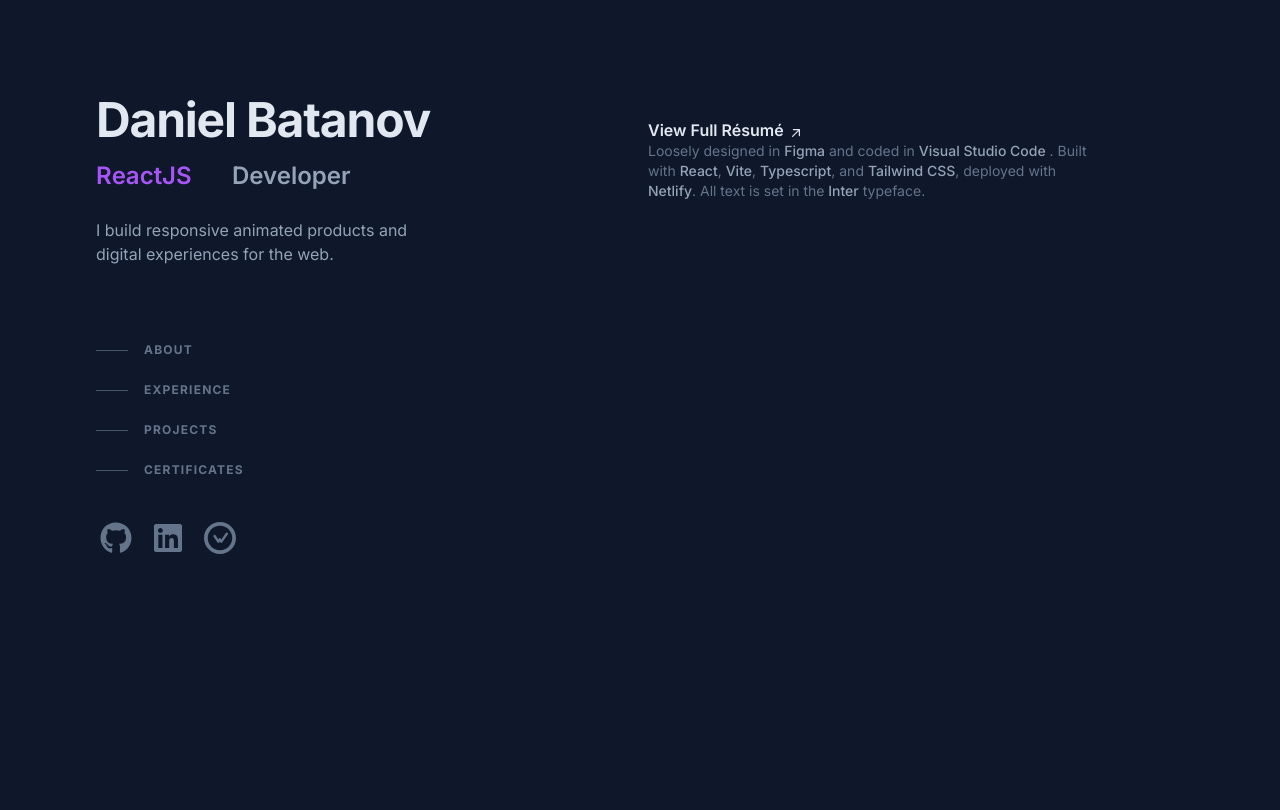
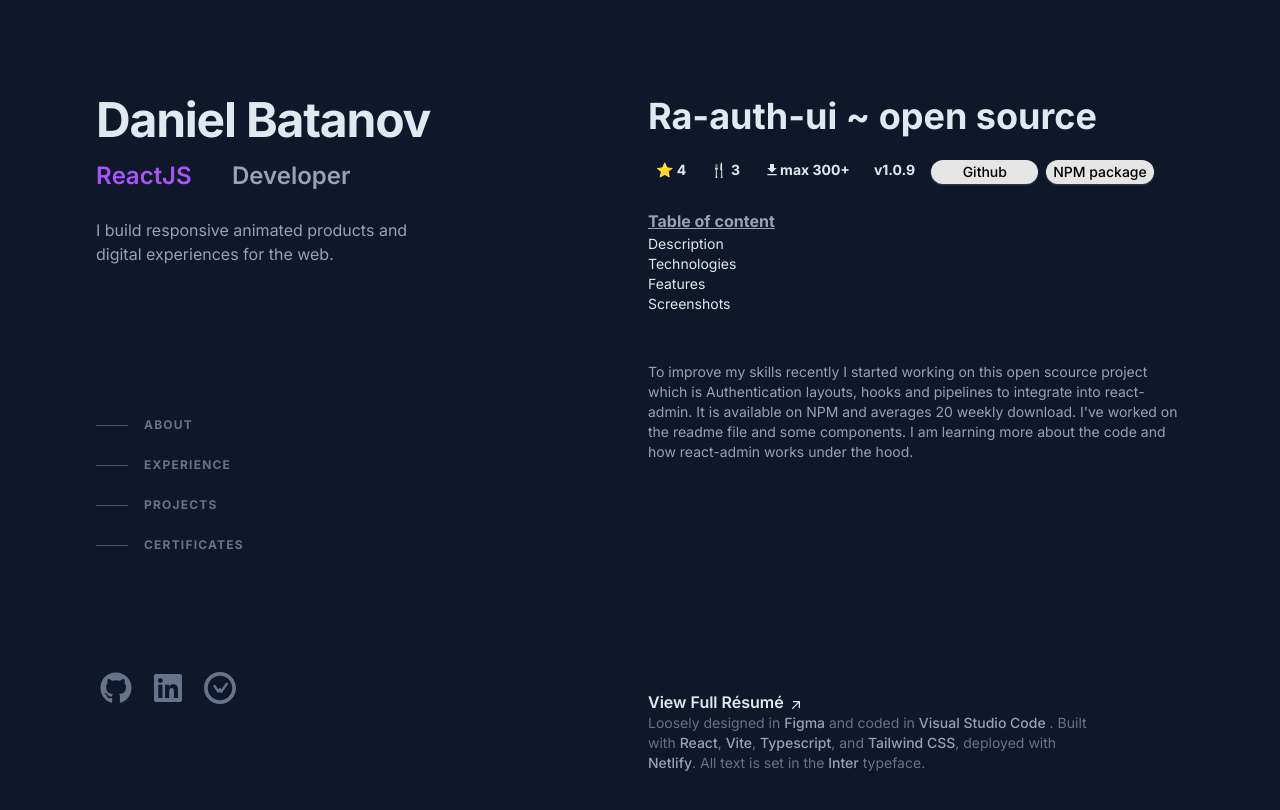
Before and after one commit to batanoffs/portfolio, a React (Vite) app: page /ra-auth-ui in a window 1280 px wide. Shown: the top 810 px of the page. Built offline with nearby package versions, Linux system fonts and the light colour scheme.

Commit message:
updated folder structure routes and added projects info pages

```diff
--- a/package.json
+++ b/package.json
@@ -3,7 +3,7 @@
   "author": "Daniel Batanov",
   "private": true,
   "homepage": "https://danielbatanov.netlify.app/",
-  "version": "0.0.1",
+  "version": "1.0.2",
   "type": "module",
   "scripts": {
     "dev": "vite",
--- a/src/App.tsx
+++ b/src/App.tsx
@@ -2,7 +2,7 @@ import { Routes, Route } from 'react-router-dom'
 
 import { MainContent } from './components/MainContent'
 import { Footer } from './components/Footer'
-import { MasterLayout } from './layout/master'
+import { MasterLayout } from './layout/MasterLayout'
 import { MainLayout } from './layout/MainLayout'
 import { SocialIcons } from './components/SocialIcons'
 import { JobTitleAnimatedText } from './components/JobTitle'
@@ -10,7 +10,9 @@ import { Navigation } from './components/Navigation'
 import ScrollToAnchor from './utils/ScrollToAnchor'
 
 import { SideLayout } from './layout/SideLayout'
+import { ProjectDetails } from './pages/ProjectsDetails'
 
+import data from './data.json'
 import './index.css'
 
 export const App = () => {
@@ -25,6 +27,12 @@ export const App = () => {
             <MainLayout>
                 <Routes>
                     <Route path="/" element={<MainContent />} />
+                    {data.projects.map((project) => (
+                        <Route
+                            path={project.href}
+                            element={<ProjectDetails project={project} />}
+                        />
+                    ))}
                 </Routes>
                 <Footer />
             </MainLayout>
--- a/src/components/MainContent.tsx
+++ b/src/components/MainContent.tsx
@@ -1,5 +1,3 @@
-// import { Routes, Route } from 'react-router-dom'
-
 import { Experience } from './Experience'
 import { Projects } from './Projects'
 import { About } from './About'
--- a/src/components/Projects.tsx
+++ b/src/components/Projects.tsx
@@ -2,16 +2,29 @@ import { Link } from 'react-router-dom'
 
 type Project = {
     id: string
+    label: string
     title: string
     description: string
-    url: string
     image: string
+    links: {
+        live?: string
+        github?: string
+        npm?: string
+    }
+    achievments?: Array<
+        | string
+        | {
+              stars?: string
+              forks?: string
+              downloads?: string
+              version?: string
+          }
+    >
     href: string
-    label: string
-    tags?: {
+    tags: Array<{
         id: string
         name: string
-    }[]
+    }>
 }
 
 type Props = {
@@ -59,7 +72,7 @@ export const Projects = ({ projects = [] }: Props = {}) => {
                                             leading-tight text-slate-200 hover:text-teal-300
                                             focus-visible:text-teal-300 group/link text-base "
                                                 to={project.href}
-                                                target='_self'
+                                                target="_self"
                                                 aria-label="coming soon"
                                             >
                                                 <span className="absolute -inset-x-4 -inset-y-2.5 hidden rounded md:-inset-x-6 md:-inset-y-4 lg:block"></span>
@@ -89,7 +102,7 @@ export const Projects = ({ projects = [] }: Props = {}) => {
                                                 leading-tight text-slate-200 hover:text-teal-300
                                                 focus-visible:text-teal-300 group/link text-base"
                                                 to={project.href}
-                                                target='_self'
+                                                target="_self"
                                                 rel="noreferrer noopener"
                                                 aria-label={project.label || 'View project'}
                                             >
--- a/src/data.json
+++ b/src/data.json
@@ -119,8 +119,15 @@
             "title": "Mini Finance Innovations",
             "description": "This is the project I completed for Softuniada 2024 programing Olympiad. In short it is responsive platform that simulates online banking, offering features such as top-up, add friends, transactions, history and more.",
             "image": "https://notablepen.backendless.app/api/files/app/AppData/home/newLogoPng.png",
-            "url": "https://batanoffs.github.io/mini-finance/",
-            "href": "./mini-finance",
+            "links": {
+                "live": "https://batanoffs.github.io/mini-finance/",
+                "github": "https://github.com/batanoffs/mini-finance"
+            },
+            "href": "/mini-finance",
+            "achievments": [
+                "Top 10",
+                "Finance App"
+            ],
             "tags": [
                 {
                     "id": "0",
@@ -162,8 +169,25 @@
             "title": "Ra-auth-ui ~ open source",
             "description": "To improve my skills recently I started working on this open scource project which is Authentication layouts, hooks and pipelines to integrate into react-admin. It is available on NPM and averages 20 weekly download. I've worked on the readme file and some components. I am learning more about the code and how react-admin works under the hood.",
             "image": "/ra-auth.png",
-            "url": "https://github.com/ValentinnDimitroff/ra-auth-ui",
-            "href": "./ra-auth-ui",
+            "links": {
+                "github": "https://github.com/ValentinnDimitroff/ra-auth-ui",
+                "npm": "https://www.npmjs.com/package/ra-auth-ui"
+            },
+            "href": "/ra-auth-ui",
+            "achievments": [
+                {
+                    "stars": "4"
+                },
+                {
+                    "forks": "3"
+                },
+                {
+                    "downloads": "300+"
+                },
+                {
+                    "version": "v1.0.9"
+                }
+            ],
             "tags": [
                 {
                     "id": "0",
@@ -193,8 +217,12 @@
             "title": "E-commerce book store",
             "description": "Lorem ipsum dolor sit amet consectetur adipisicing elit. Necessitatibus distinctio nam illum est? Vitae, eum ab nihil facere soluta eaque in! Quia veniam est laudantium aliquid assumenda vitae dolore? Blanditiis.",
             "image": "/comingsoon2.png",
-            "url": "",
-            "href": "./book-store",
+            "links": {
+                "live": "",
+                "github": ""
+            },
+            "href": "/book-store",
+            "milestones": [],
             "tags": [
                 {
                     "id": "0",
--- /dev/null
+++ b/src/pages/ProjectsDetails.tsx
@@ -0,0 +1,145 @@
+type ProjectDetails = {
+    project: {
+        id: string
+        label: string
+        title: string
+        description: string
+        image: string
+        links: {
+            live?: string
+            github?: string
+            npm?: string
+        }
+        achievments?: Array<
+            | string
+            | {
+                  stars?: string
+                  forks?: string
+                  downloads?: string
+                  version?: string
+              }
+        >
+        href: string
+        tags: Array<{
+            id: string
+            name: string
+        }>
+    }
+}
+
+export const ProjectDetails = ({ project }: ProjectDetails) => {
+    return (
+        <div
+            className="flex flex-col gap-6 justify-between mb-16 scroll-mt-16 h-[auto] md:mb-24 md:h-[500px]
+            lg:mb-26 lg:h-[500px] lg:scroll-mt-24"
+        >
+            <h1 className="text-4xl font-bold text-slate-200 self-start">{project.title}</h1>
+
+            <section className="flex gap-2">
+                {project.achievments?.map((achievment, index) => (
+                    <div key={index} className="text-sm text-slate-200 font-bold px-2">
+                        {typeof achievment === 'string' ? (
+                            achievment
+                        ) : achievment?.stars ? (
+                            <span className="flex items-center">⭐️ {achievment.stars}</span>
+                        ) : achievment?.forks ? (
+                            <span className="flex items-center">🍴 {achievment.forks}</span>
+                        ) : achievment?.downloads ? (
+                            <span className="flex items-center">
+                                <svg
+                                    xmlns="http://www.w3.org/2000/svg"
+                                    viewBox="0 0 24 24"
+                                    width="16"
+                                    height="16"
+                                >
+                                    <path fill="none" d="M0 0h24v24H0z" />
+                                    <path
+                                        fill="currentColor"
+                                        d="M19 9h-4V3H9v6H5l7 7 7-7zM5 18v2h14v-2H5z"
+                                    />
+                                </svg>
+                                {' max '}
+                                {achievment.downloads}
+                            </span>
+                        ) : achievment?.version ? (
+                            <span className="flex items-center">{achievment.version}</span>
+                        ) : (
+                            ''
+                        )}
+                    </div>
+                ))}
+                {project.links.live && (
+                    <a
+                        className="font-medium hover:bg-teal-400 hover:text-black bg-white border-black h-6 py-0.5
+                    text-center text-sm shadow-sm shadow-slate-700 text-black w-[20%] rounded-xl"
+                        href={project.links.live}
+                        target="_blank"
+                    >
+                        Live demo
+                    </a>
+                )}
+                {project.links.github && (
+                    <a
+                        className="font-medium hover:bg-teal-400 hover:text-black bg-white border-black h-6 py-0.5
+                    text-center text-sm shadow-sm shadow-slate-700 text-black w-[20%] rounded-3xl"
+                        href={project.links.github}
+                        target="_blank"
+                    >
+                        Github
+                    </a>
+                )}
+                {project.links.npm && (
+                    <a
+                        className="font-medium hover:bg-teal-400 hover:text-black bg-white border-black h-6 py-0.5
+                    text-center text-sm shadow-sm shadow-slate-700 text-black w-[20%] rounded-3xl"
+                        href={project.links.npm}
+                        target="_blank"
+                    >
+                        NPM package
+                    </a>
+                )}
+            </section>
+
+            <div className="w-full flex gap-6">
+                <nav className="flex flex-col ">
+                    <p className="underline font-bold">Table of content</p>
+
+                    <a
+                        className="text-sm text-slate-200 hover:underline hover:text-teal-400 hover:text-pretty"
+                        href="#description"
+                    >
+                        Description
+                    </a>
+                    <a
+                        className="text-sm text-slate-200 hover:underline hover:text-teal-400 hover:text-pretty"
+                        href="#technologies"
+                    >
+                        Technologies
+                    </a>
+                    <a
+                        className="text-sm text-slate-200 hover:underline hover:text-teal-400 hover:text-pretty"
+                        href="#features"
+                    >
+                        Features
+                    </a>
+                    <a
+                        className="text-sm text-slate-200 hover:underline hover:text-teal-400 hover:text-pretty"
+                        href="#screenshots"
+                    >
+                        Screenshots
+                    </a>
+                </nav>
+            </div>
+            <div className="flex gap-4 justify-evenly align-middle w-full"></div>
+            <div id="description" className="flex-1">
+                <p key={project.id} className="text-sm text-pretty text-slate-400">
+                    {project.description}
+                </p>
+            </div>
+
+            <div id="technologies"></div>
+            <div id="features"></div>
+            <div id="screenshots"></div>
+        </div>
+    )
+}
```
Also changed, not shown: src/components/ProjectDescription.tsx (deleted, +0 -16 lines), src/layout/MasterLayout.tsx (renamed from src/layout/master.tsx).
